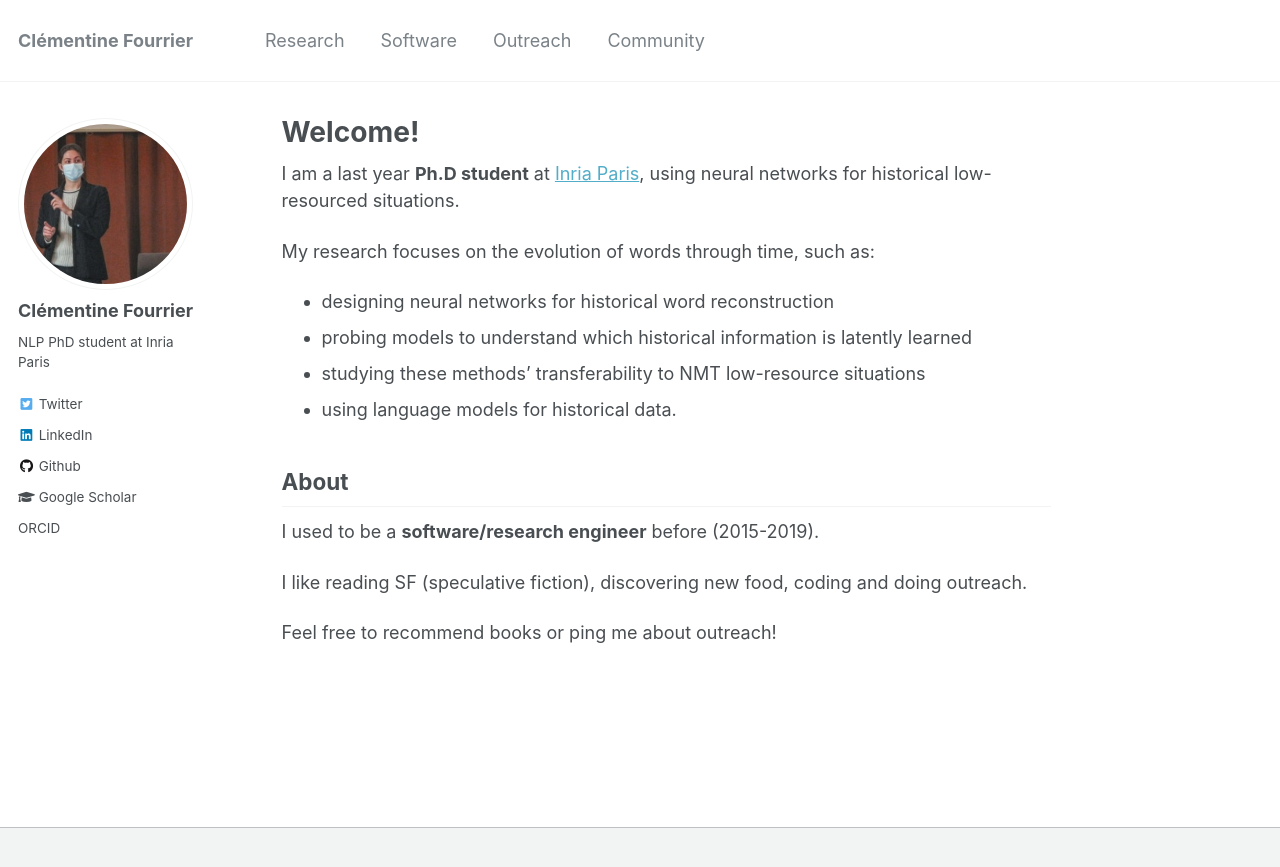
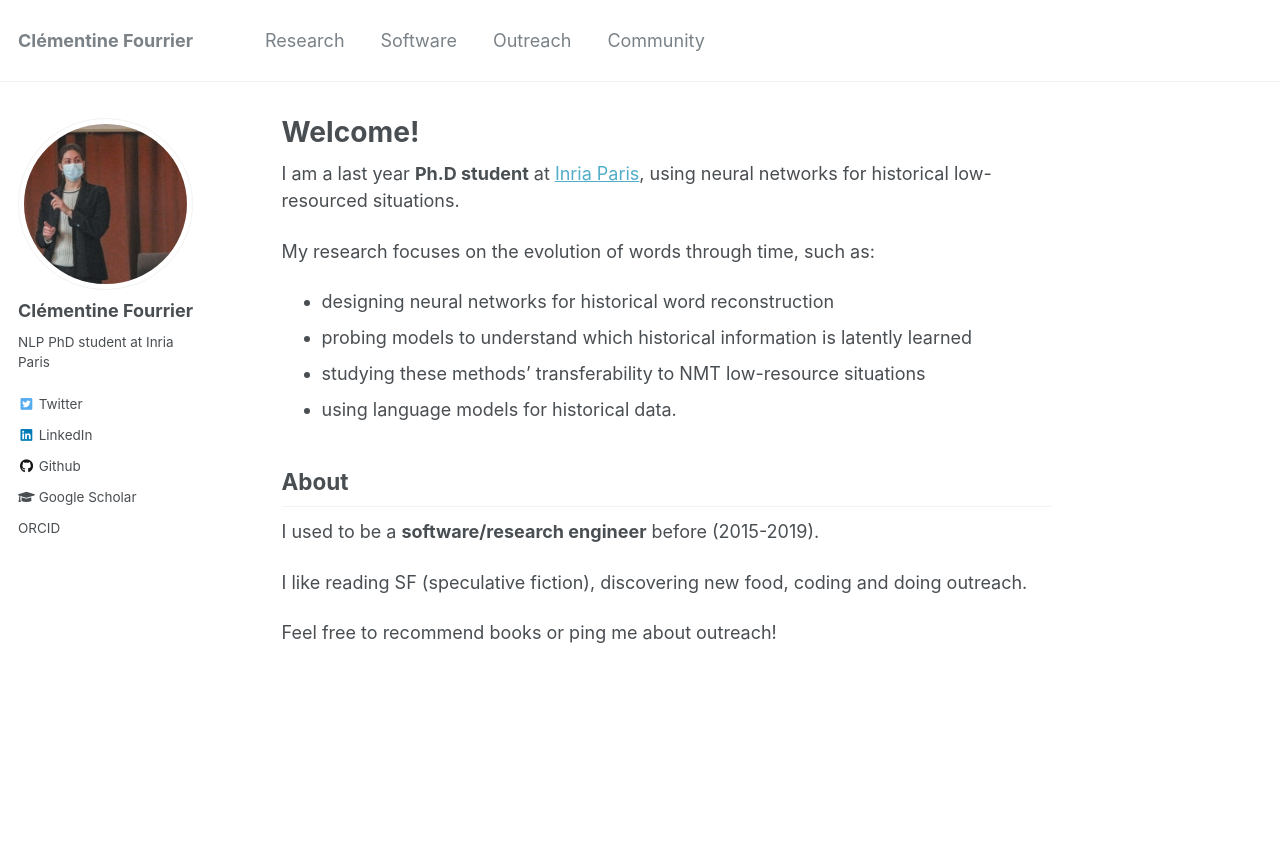
Before and after one commit to clefourrier/clefourrier.github.io, a Jekyll site: the page built from _pages/about.md, in a window 1280 px wide. Shown: the top 867 px of the page. Built offline with Jekyll 4.4.1, drawn with Linux system fonts in a browser that asks for light colours.

Commit message:
Changed page

```diff
--- a/_layouts/default.html
+++ b/_layouts/default.html
@@ -17,12 +17,6 @@ layout: compress
 
     {{ content }}
 
-    <div class="page__footer">
-      <footer>
-        {% include footer.html %}
-      </footer>
-    </div>
-
     {% include scripts.html %}
 
   </body>
--- a/_layouts/single.html
+++ b/_layouts/single.html
@@ -27,18 +27,6 @@ layout: default
         {% if page.link %}<div><a href="{{ page.link }}" class="btn">{{ site.data.ui-text[site.locale].ext_link_label | default: "Direct Link" }}</a></div>{% endif %}
       </section>
 
-      <footer class="page__meta">
-        {% if site.data.ui-text[site.locale].meta_label %}
-          <h4 class="page__meta-title">{{ site.data.ui-text[site.locale].meta_label }}</h4>
-        {% endif %}
-        {% include page__taxonomy.html %}
-        {% if page.modified %}
-          <p class="page__date"><strong><i class="fa fa-fw fa-calendar" aria-hidden="true"></i> {{ site.data.ui-text[site.locale].date_label | default: "Updated:" }}</strong> <time datetime="{{ page.modified | date: "%Y-%m-%d" }}">{{ page.modified | date: "%B %d, %Y" }}</time></p>
-        {% elsif page.date %}
-          <p class="page__date"><strong><i class="fa fa-fw fa-calendar" aria-hidden="true"></i> {{ site.data.ui-text[site.locale].date_label | default: "Updated:" }}</strong> <time datetime="{{ page.date | date_to_xmlschema }}">{{ page.date | date: "%B %d, %Y" }}</time></p>
-        {% endif %}
-      </footer>
-
       {% include post_pagination.html %}
     </div>
 
```
Also changed, not shown: _layouts/talk.html (+0 -7 lines).
